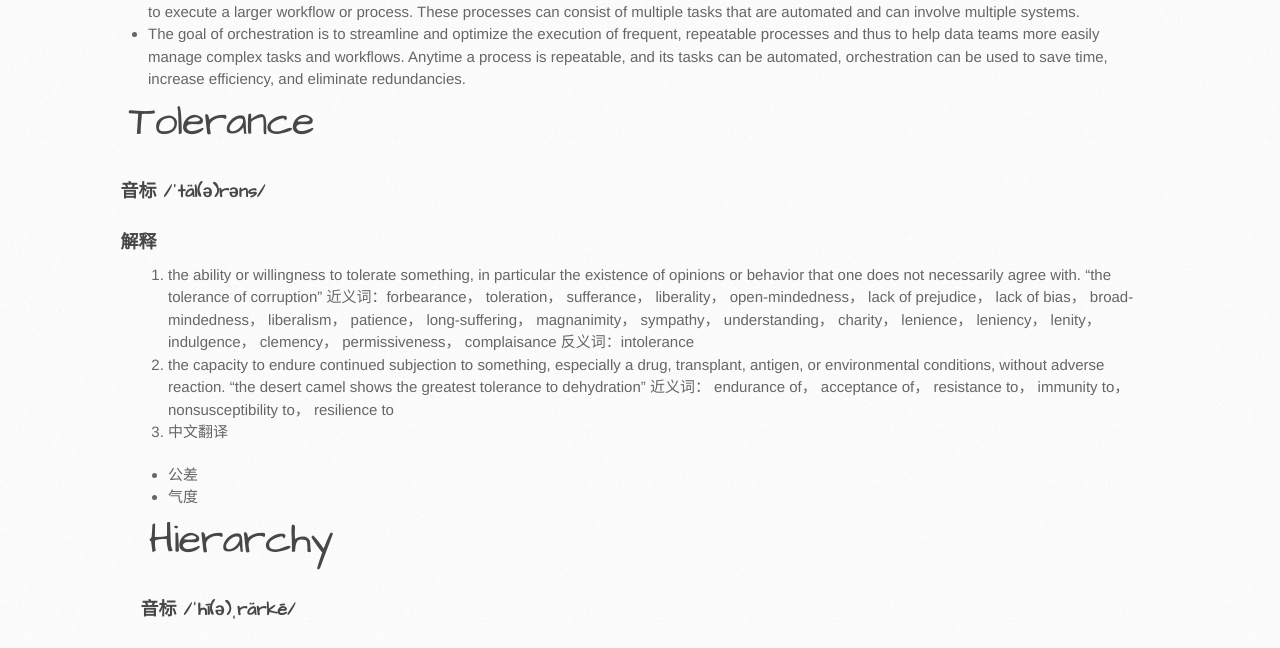
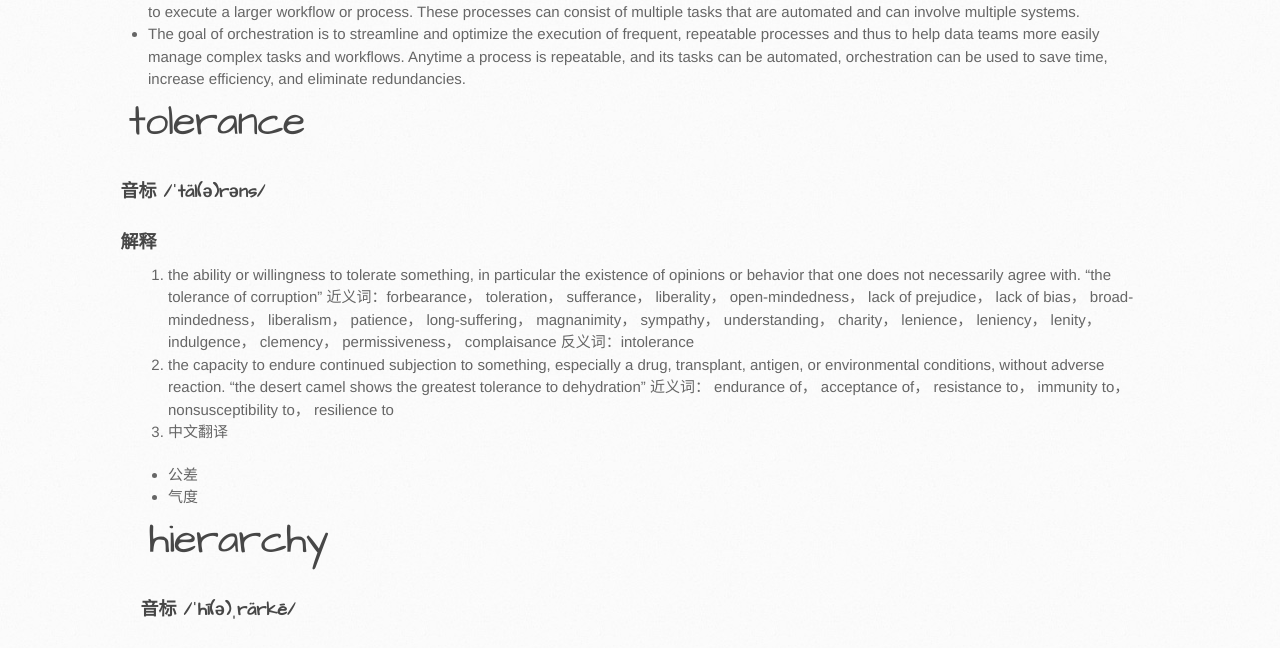
Before and after one commit to itcraftme/itcraftme, a Jekyll site: the page built from docs/me/vocabulary.md, in a window 1280 px wide and 900 px high, scrolled down 5099 px. Shown: the part 167-815 px from the top of the window. Built offline with Jekyll 4.4.1, drawn with Linux system fonts in a browser that asks for light colours; our own code applies the rules of GitHub Pages for plain Markdown files.

```diff
--- a/docs/me/vocabulary.md
+++ b/docs/me/vocabulary.md
@@ -126,7 +126,7 @@ His hobby was to collect homogeneous animals'horns home and abroad.
 ### 解释
 - Orchestration is the coordination and management of multiple computer systems, applications and/or services, stringing together multiple tasks in order to execute a larger workflow or process. These processes can consist of multiple tasks that are automated and can involve multiple systems.
 - The goal of orchestration is to streamline and optimize the execution of frequent, repeatable processes and thus to help data teams more easily manage complex tasks and workflows. Anytime a process is repeatable, and its tasks can be automated, orchestration can be used to save time, increase efficiency, and eliminate redundancies.
-# Tolerance
+# tolerance
 ### 音标 /ˈtäl(ə)rəns/
 ### 解释
 1. the ability or willingness to tolerate something, in particular the existence of opinions or behavior that one does not necessarily agree with.
@@ -165,7 +165,7 @@ resilience to
 3. 中文翻译
    - 公差
    - 气度
-# Hierarchy
+# hierarchy
 ### 音标 /ˈhī(ə)ˌrärkē/
 ### 解释
 a system or organization in which people or groups are ranked one above the other according to status or authority.
```
